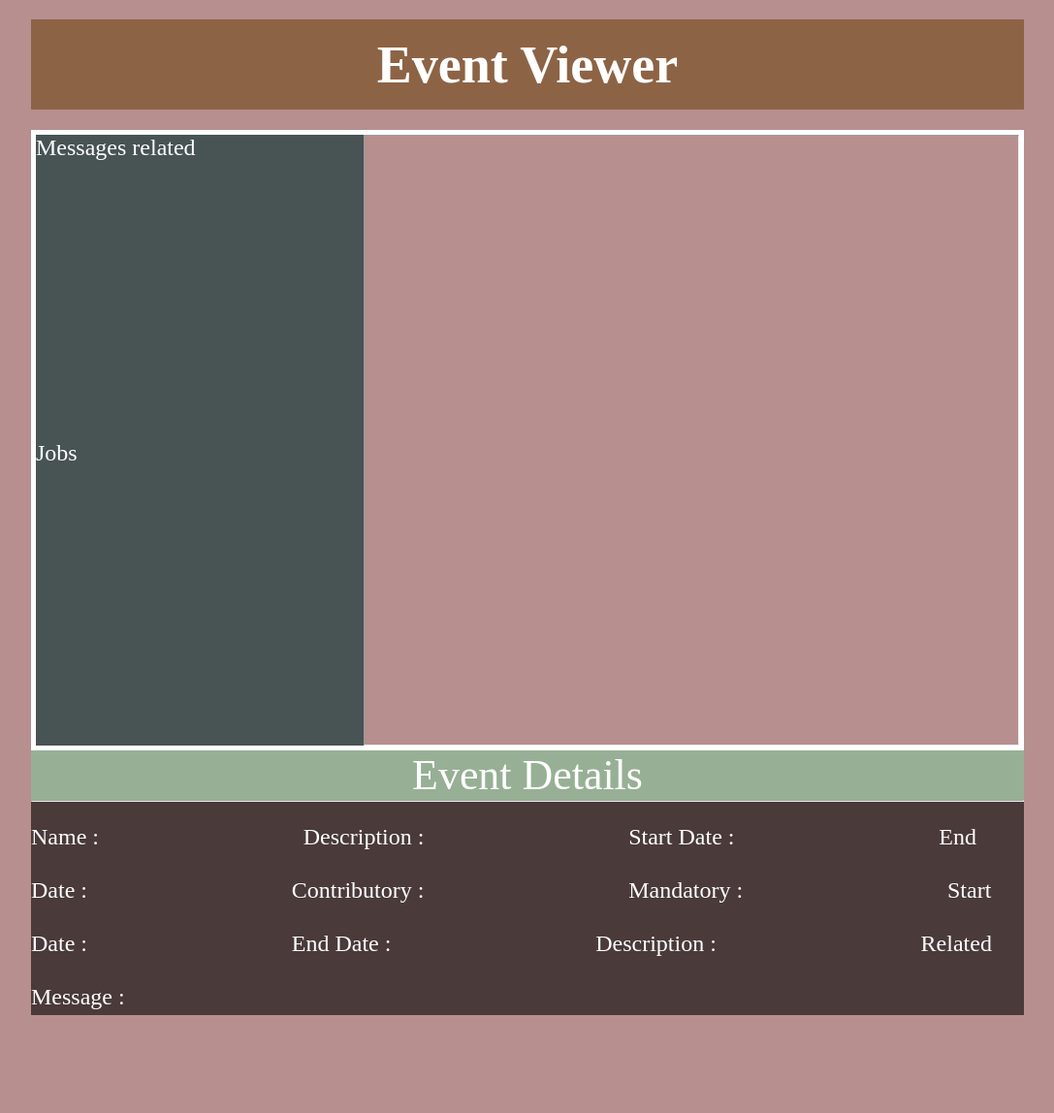
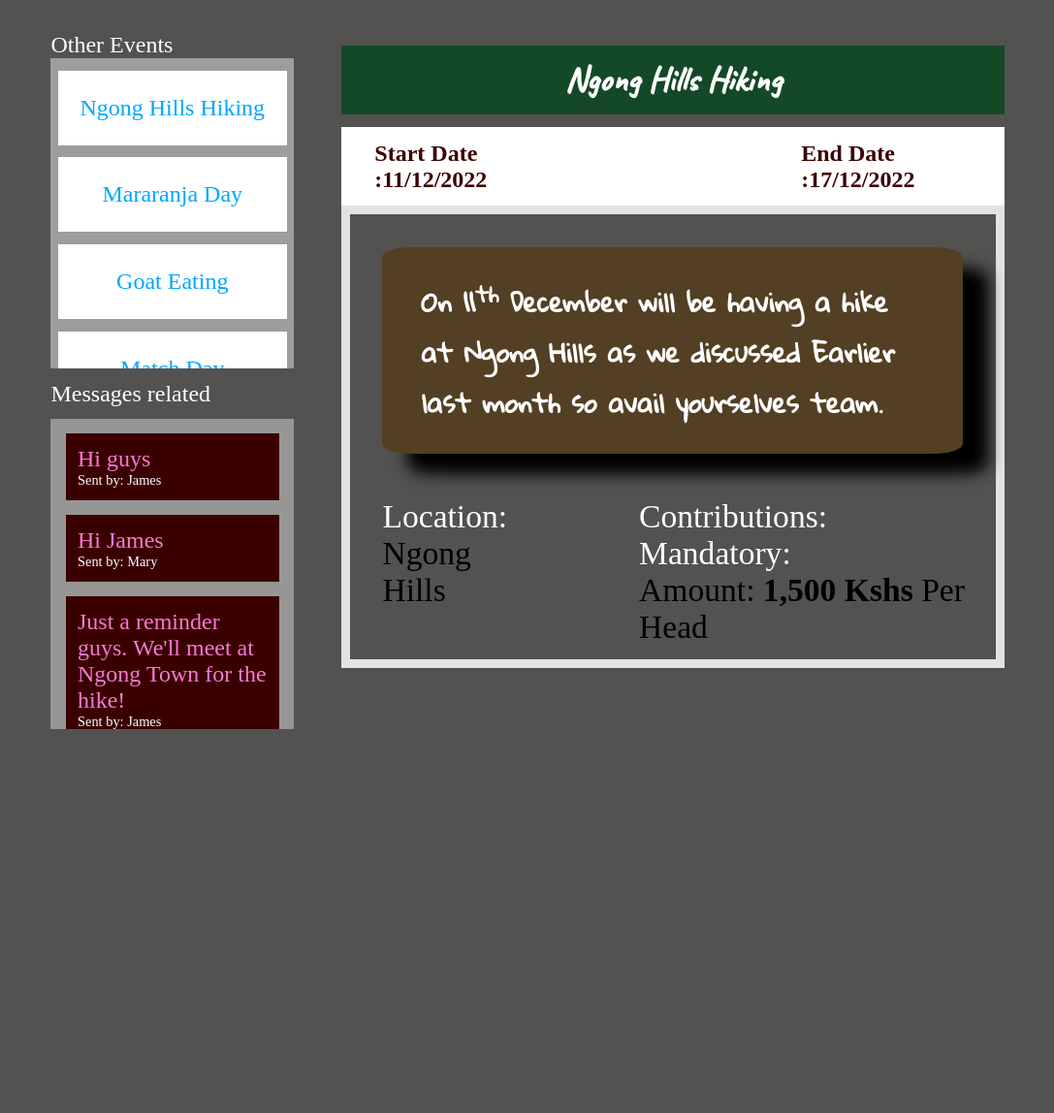
Before and after one commit to MacKibe/eventsTemp, a plain HTML site: page index.html in a window 1280 px wide. Shown: the whole page at 97% size, without its empty margins (96-1183 px from the left). After the commit the page ends 800 px from the top, so only its background shows below. Drawn offline with Linux system fonts and the light colour scheme.

Commit message:
updates:

```diff
--- a/index.html
+++ b/index.html
@@ -2,6 +2,8 @@
 <html>
     <head>
         <style>
+            @import url('https://fonts.googleapis.com/css2?family=Caveat:wght@500&display=swap');
+            @import url('https://fonts.googleapis.com/css2?family=Gloria+Hallelujah&display=swap');
             * {
                 margin: 0%;
                 padding: 0%;
@@ -11,112 +13,193 @@
             body {
                 width: 80%;
                 margin: 1% auto;
-                background-color: rgb(183, 143, 143);
+                background-color: rgb(83, 82, 80);
                 color: #fff;
                 font-size: 150%;
-                overflow-y: hidden;
+                overflow-y: scroll;
             }
 
-            .title {
-                font-size: 1.5em;
+            header {
+                font-size: 1em;
                 text-align: center;
                 margin: 2% 0;
-                padding: 1.5% 0;
-                background-color: rgba(106, 63, 7, 0.536);
+                padding: 1.8% 0;
+                background-color: rgba(2, 71, 26, 0.781);
+                font-family: 'Caveat', cursive;
             }
 
-            .title h2 {
+            header h2 {
                 margin: 0 auto;
             }
 
             .eventViewer {
                 display: grid;
-                grid-template-columns: 1fr 2fr;
-                height: 80vh;
-                border: 5px solid rgb(255, 255, 255);
+                padding: 2%;
+                grid-template-columns: 1.1fr 3fr;
+                gap: 5%;
             }
 
-            .side {
-                background-color: rgba(43, 68, 68, 0.79);
-                overflow-y: scroll;
+            aside {
                 display: grid;
+                grid-template-rows: 1fr .8fr;
             }
 
-            .side .eventName {
-                background-color: rgba(177, 216, 180, 0.751);
-                text-align: center;
+            .eventLists {
+                height: 40vh;
+                overflow-y: scroll;
+                background-color: rgb(159, 156, 156);
             }
 
-            .eventName span {
-                font-size: 1.83em;
+            .eventLists a {
+                display: block;
+                text-decoration: none;
+                background-color: rgb(255, 255, 255);
+                margin: 5% 3%;
+                padding: 10% 4%;
+                text-align: center;
+                color: rgb(0, 166, 255);
             }
 
-            .sidebar {
-                width: 100%;
+            .eventLists a:visited {
+                background-color: rgba(2, 71, 26, 0.781);
+            }
+
+            .events .date {
                 display: flex;
+                gap: 42%;
+                padding: 2% 5%;
+                background-color: #fff;
+                color: rgb(61, 2, 2);
+                font-weight: 600;
+            }
+
+            .eventsDetails {
+                display: flex;
+                flex-direction: column;
+                border: 9px solid rgba(255, 255, 255, 0.84);
+            }
+
+            .eventsDetails P {
+                margin: 5%;
+                background-color: rgb(83, 63, 35);
+                font-size: 110%;
+                font-weight: 600;
+                border-radius: 5%;
+                padding: 4% 6%;
+                color: rgb(255, 255, 255);
+                box-shadow: 26px 21px 16px rgb(0, 0, 0);
+                font-family: 'Gloria Hallelujah', cursive;
+            }
+
+            .messo {
+                background-color: rgba(255, 255, 255, 0.395);
+                overflow-y: scroll;
+                height: 40vh;
+                margin-top: 5%;
+            }
+
+            .messo div {
+                background-color: rgb(58, 0, 0);
+                padding: 5%;
+                color: rgb(248, 120, 210);
+                margin: 6%;
+                display: flex;
+                gap: 15%;
                 flex-direction: column;
             }
 
-            .sidebar button {
-                border: none;
-                background-color: rgb(47, 47, 47);
-                margin: 5%;
-                padding:10% 5%;
-                text-align: center;
-                font-size: 130%;
+            .messo section {
+                font-size: 60%;
+                color: #fff;
+
             }
 
-            .events {
-                background-color: rgba(1, 1, 1, 0.597);
-                width: 100%;
+            .contributions {
+                font-size: 140%;
+                display: flex;
+                gap: 20%;
+                margin: 2% 5%;
+                margin-right: 2%;
             }
 
-            .events .eventDet {
-                background-color: rgba(177, 216, 180, 0.751);
-                text-align: center;
+            .loca span{
+                color: black;
             }
 
-            .events .eventDet span {
-                font-size: 1.83em;
+            .con Span{
+                color: black;
             }
 
-            .eventsDetails span {
-                padding: 10%;
-                font-size: 200%;
+            @media (max-width: 768px) {
+                .eventViewer {
+                    display: flex;
+                    flex-direction:column-reverse;
+                }
             }
         </style>
     </head>
     <body>
-        <div class="title">
-            <h2>Event Viewer</h2>
-        </div>
         <div class="eventViewer">
-            <div class="side">
-                    <div class="messages">
-                        Messages related
+            <aside>
+                <div class="panelEvents">
+                    <p>Other Events</p>
+                    <div class="eventLists">
+                        <a href="index.html">Ngong Hills Hiking</a>
+                        <a href="#">Mararanja Day</a>
+                        <a href="#">Goat Eating</a>
+                        <a href="#">Match Day</a>
+                        <a href="#">Kim's Wedding</a>
                     </div>
-                    <div class="activity">
-                        Jobs
+                </div>
+                <div class="messages">
+                    <p>Messages related</p>
+                    <div class="messo">
+                        <div>
+                            Hi guys
+                            <section>Sent by: James</section>
+                        </div>
+                        <div>
+                            Hi James
+                            <section>Sent by: Mary</section>
+                        </div>
+                        <div>
+                            Just a reminder guys. We'll meet at Ngong Town for the hike!
+                            <section>Sent by: James</section>
+                        </div>
+                        <div>
+                            Cool!!
+                            <section>Sent by: Frank</section>
+                        </div>
+                        <div>
+                            Noted
+                            <section>Sent by: Mike</section>
+                        </div>
                     </div>
-                </div><hr>
-            </div>
+                </div>
+            </aside>
             <div class="events">
-                <div class="eventDet">
-                    <span>
-                        Event Details
-                    </span>
-                </div><hr>
+                <header>
+                    <!-- The event name -->
+                    <h2>Ngong Hills Hiking</h2>
+                </header>
+                <div class="date">
+                    <label>Start Date :<span>11/12/2022</span></label>
+                    <label>End Date :<span></span>17/12/2022</label>
+                </div>
                 <div class="eventsDetails">
-                    <label>Name :<span></span></label>
-                    <label>Description :<span></span></label>
-                    <label>Start Date :<span></span></label>
-                    <label>End Date :<span></span></label>
-                    <label>Contributory :<span></span></label>
-                    <label>Mandatory :<span></span></label>
-                    <label>Start Date :<span></span></label>
-                    <label>End Date :<span></span></label>
-                    <label>Description :<span></span></label>
-                    <label>Related Message :<span></span></label>
+                    <div class="eventInfo">
+                        <p>
+                            On 11<sup>th</sup> December will be having a hike at Ngong Hills as we discussed Earlier last month so avail yourselves team.
+                        </p>
+                    </div>
+                    <div class="contributions">
+                        <div class="loca">
+                            Location: <br> <span>Ngong Hills</span>
+                        </div>
+                        <div class="con">
+                            Contributions:<br>Mandatory:<br> <span>Amount: <span><b>1,500 Kshs</b> Per Head</span></span>
+                        </div>
+                    </div>
                 </div>
             </div>
         </div>
```
Also changed, not shown: index1/index1.html (+10 -0 lines).
